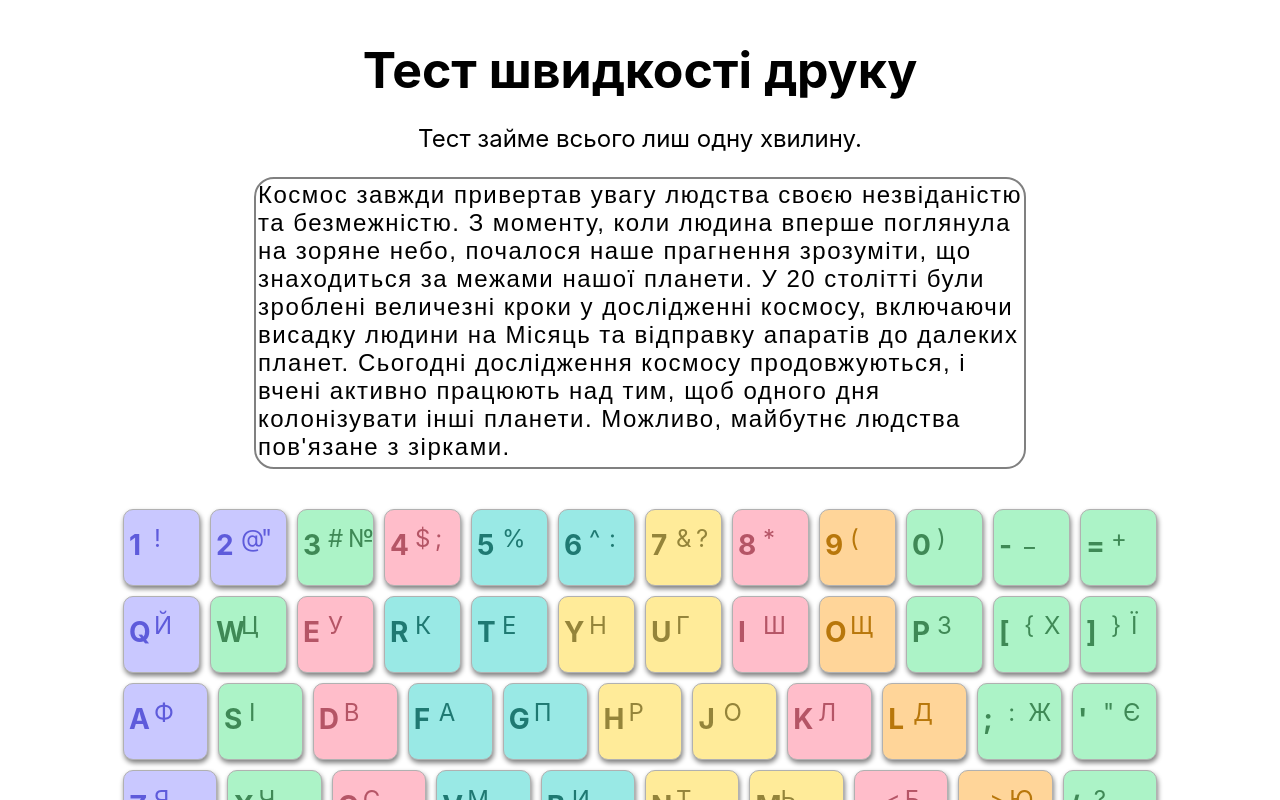
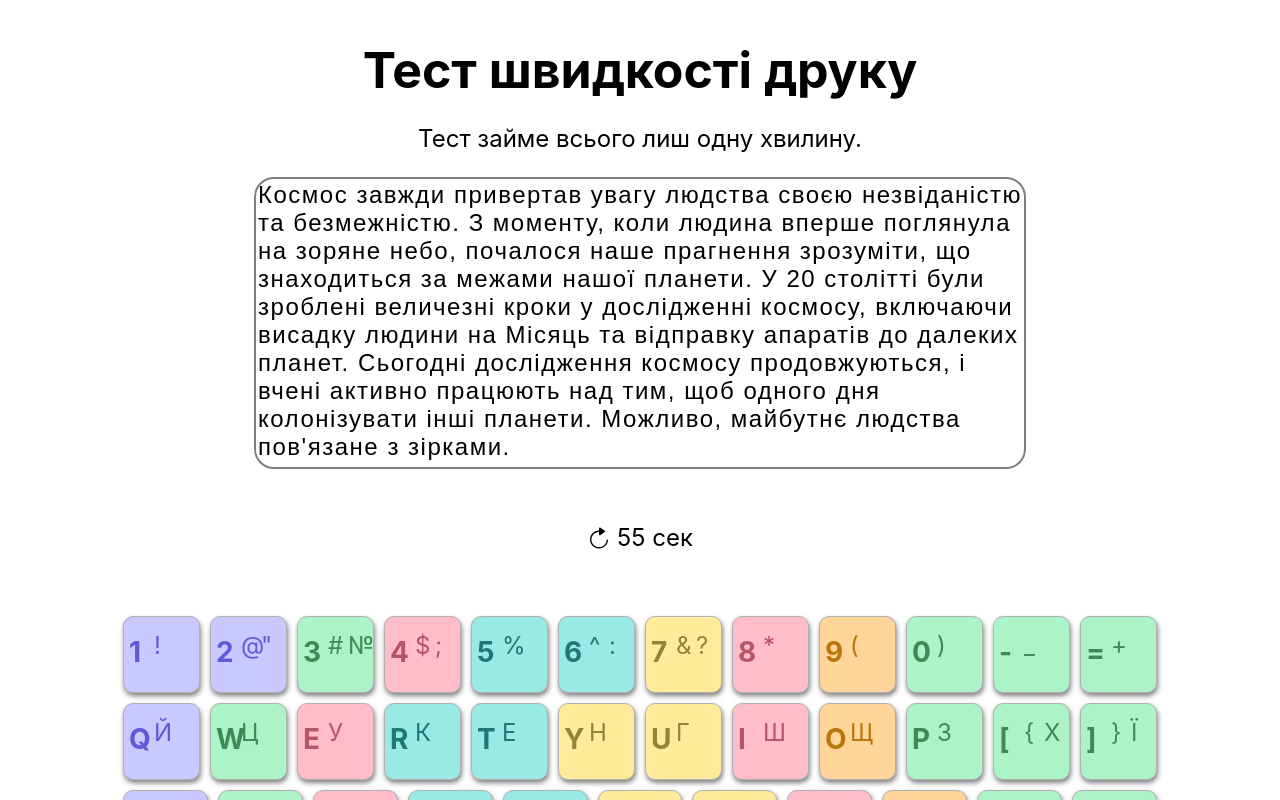
Before and after one commit to YuraShum/printSpeed, a React (Create React App) app in the folder client/: page / in a window 1280 px wide. Shown: the top 800 px of the page. Built offline with nearby package versions, Linux system fonts and the light colour scheme.

Commit message:
added a timer to control the time

```diff
--- a/client/package.json
+++ b/client/package.json
@@ -8,6 +8,7 @@
     "@testing-library/user-event": "^13.5.0",
     "react": "^18.3.1",
     "react-dom": "^18.3.1",
+    "react-icons": "^5.3.0",
     "react-scripts": "5.0.1",
     "sass": "^1.79.4",
     "web-vitals": "^2.1.4"
--- a/client/src/components/TextInputSection/TextInputSection.jsx
+++ b/client/src/components/TextInputSection/TextInputSection.jsx
@@ -1,6 +1,8 @@
 import React, { useEffect, useRef, useState } from 'react'
 import { getRandomText } from '../../utils/getRandomText'
 import './TextInputSection.scss'
+import { IoIosRefresh } from "react-icons/io";
+import ResultSpeed from '../ResultSpeed/ResultSpeed';
 
 const TextInputSection = () => {
     const randomtext = getRandomText()
@@ -8,6 +10,21 @@ const TextInputSection = () => {
     const [currentInputText, setCurrentInputText] = useState('')
     const [isBlurred, setIsBlurred] = useState(false)
     const textareaRef = useRef(null)
+    const [wrongCounter, setWrongCounter] = useState(0);
+    //!! пр розширені функціоналу можна дозволи токистувачу вибирати тривалість
+    const [timeLeft, setTimeLeft] = useState(60)
+
+    useEffect(() => {
+        if (!isBlurred && timeLeft > 0) {
+            const timer = setInterval(() => {
+                setTimeLeft(prevValue => prevValue - 1)
+            }, 1000)
+
+            return () => clearInterval(timer)
+        }
+    }, [timeLeft, isBlurred])
+    console.log(timeLeft)
+
 
     const adjustTextareaHeight = () => {
         const element = document.querySelector('textarea')
@@ -41,7 +58,8 @@ const TextInputSection = () => {
             if (input[i] === text[i]) {
                 correctText += input[i];
             } else {
-                break;
+                setWrongCounter( prevValue => prevValue + 1)
+                break
             }
         }
 
@@ -55,6 +73,8 @@ const TextInputSection = () => {
     }
 
     return (
+        <>
+            {timeLeft > 0 ?
                 <div className='text-section'>
                     {isBlurred && (
                         <button
@@ -63,6 +83,7 @@ const TextInputSection = () => {
                             Продовжити друк
                         </button>
                     )}
+                    {/** input text section */}
                     <div className={`text-input-section ${isBlurred ? 'blurred' : ''}`}>
                         <p className='text-input-chars'>
                             {text.split('').map((char, index) => (
@@ -80,7 +101,15 @@ const TextInputSection = () => {
                             readOnly={isBlurred}
                         ></textarea>
                     </div>
+                    {/** timer section */}
+                    <div className='timer'>
+                        <IoIosRefresh  />
+                        <p>{timeLeft} сек</p>
                     </div>
+                </div>
+                :
+                <ResultSpeed numberCharactersEntered={currentInputText.length} numberOfWrongCharacters={wrongCounter}/>}
+        </>
     )
 }
 
--- a/client/src/components/TextInputSection/TextInputSection.scss
+++ b/client/src/components/TextInputSection/TextInputSection.scss
@@ -61,3 +61,12 @@
         background-color: rgb(255, 115, 0);
     }
 }
+
+.timer{
+    font-size: 24px;
+    display: flex;
+    align-items: center;
+    justify-content: center;
+    gap: 6px;
+
+}
```
Lines whose indentation alone changed are shown as unchanged.
